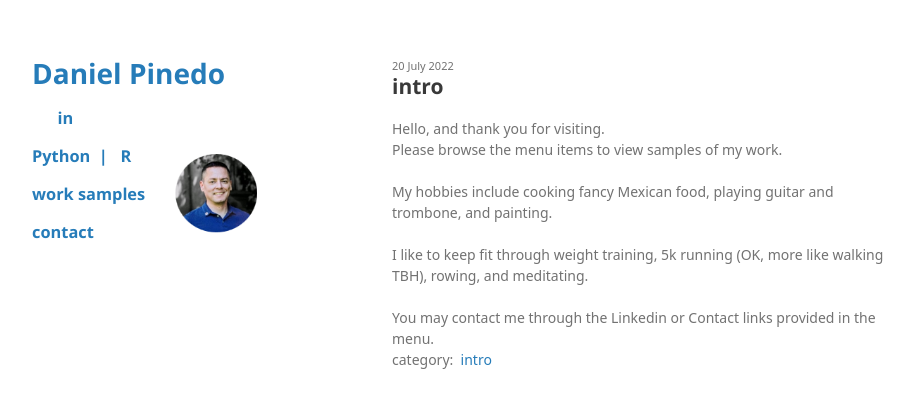
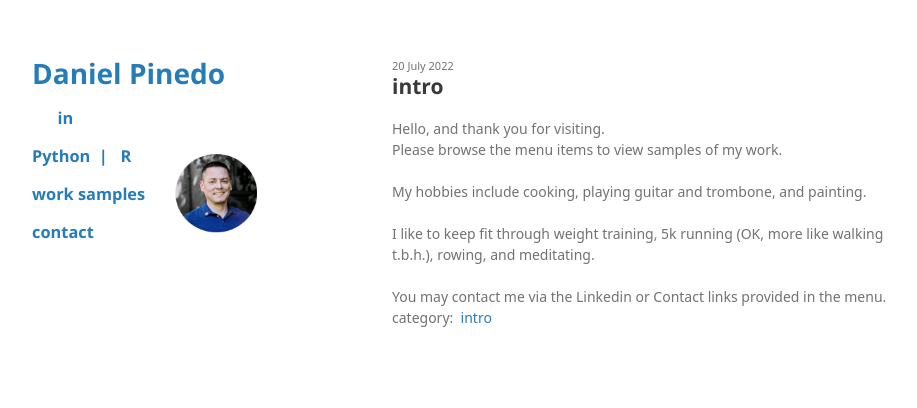
Before and after one commit to odenipinedo/odenipinedo.github.io, a Jekyll site: the page built from _posts/2022-07-20-intro.html, in a window 1280 px wide. Shown: the top 408 px of the page, without its empty margins (178-1095 px from the left). Built offline with Jekyll 4.4.1, drawn with Linux system fonts in a browser that asks for light colours; some web fonts are replaced; a style sheet for code colours, icons or effects is not loaded; the repository's description, which GitHub fills in, is left out.

Commit message:
Update 2022-07-20-intro.html

```diff
--- a/_posts/2022-07-20-intro.html
+++ b/_posts/2022-07-20-intro.html
@@ -14,8 +14,8 @@ sitemap:
 Hello, and thank you for visiting.<br>
 Please browse the menu items to view samples of my work.<br>
 <br>
-My hobbies include cooking fancy Mexican food, playing guitar and trombone, and painting.<br>
+My hobbies include cooking, playing guitar and trombone, and painting.<br>
 <br>
-I like to keep fit through weight training, 5k running (OK, more like walking TBH), rowing, and meditating.<br>
+I like to keep fit through weight training, 5k running (OK, more like walking t.b.h.), rowing, and meditating.<br>
 <br>
-You may contact me through the Linkedin or Contact links provided in the menu.
+You may contact me via the Linkedin or Contact links provided in the menu.
```
